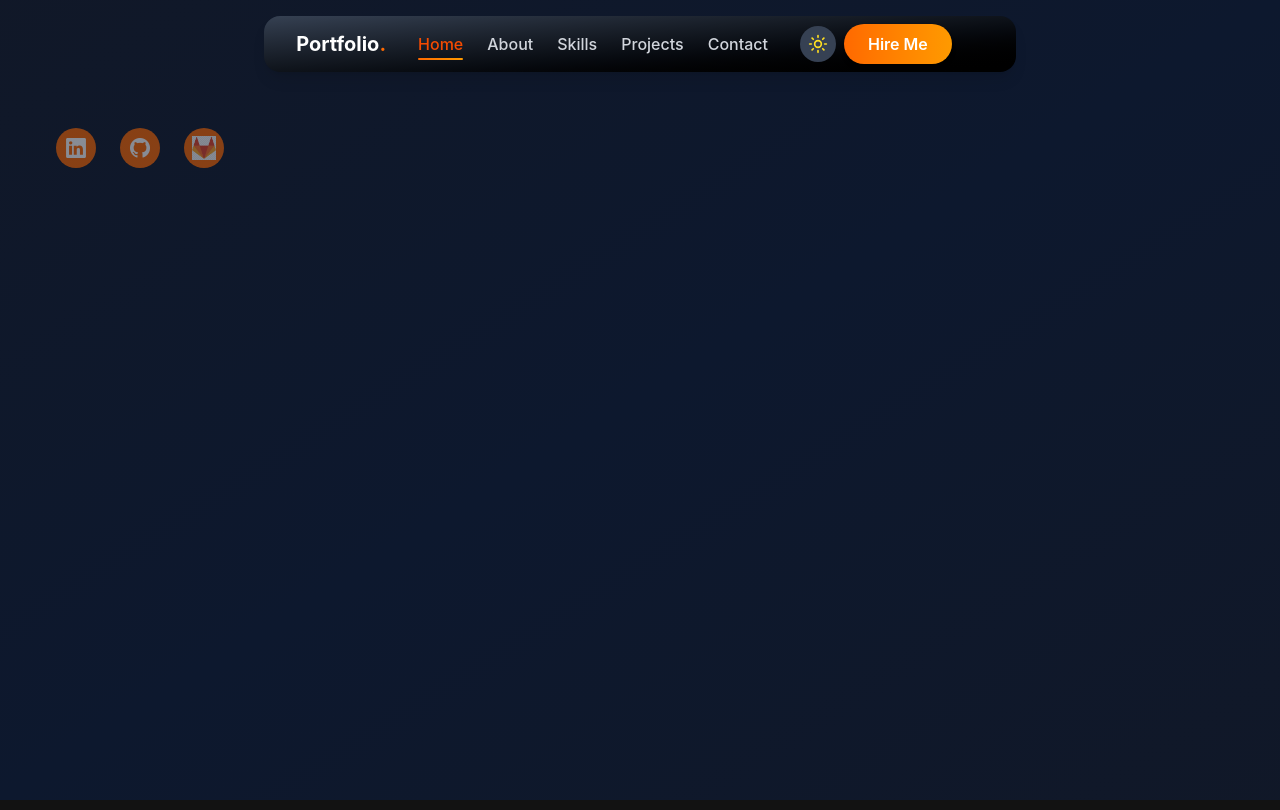
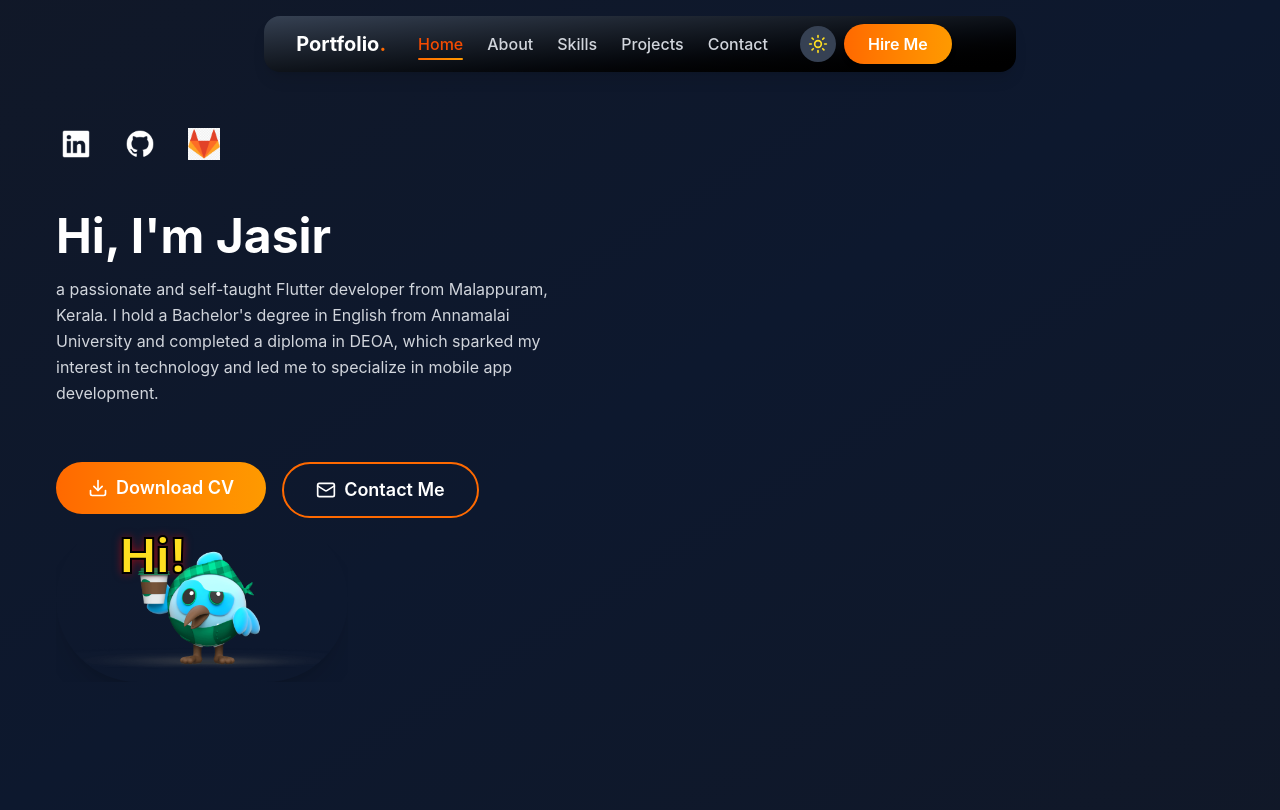
Before and after one commit to jasirpk/React-Portfolio, a React (Vite) app: page / in a window 1280 px wide. Built offline with nearby package versions, Linux system fonts and the light colour scheme.

Commit message:
cd added

```diff
--- a/src/App.jsx
+++ b/src/App.jsx
@@ -19,6 +19,10 @@ const App = () => {
     document.documentElement.classList.add('dark');
   }, []);
 
+  useEffect(()=> {
+    AOS.refresh();
+  }, [darkMode]);
+
   const toggleDarkMode = () => {
     const newMode = !darkMode;
     setDarkMode(newMode);
--- a/src/components/Hero.jsx
+++ b/src/components/Hero.jsx
@@ -1,8 +1,12 @@
 import linkedin from '../assets/linkedin.png'
 import github from '../assets/github.png'
 import gitlab from '../assets/gitlab.png'
+import CV from '../assets/CV.pdf'
+import hero from '../assets/hero.png'
+import hi from '../assets/hi.jpg'
+import { DownloadIcon, Mail } from 'lucide-react'
 
-const Hero = ({darkMode}) => {
+const Hero = ({ darkMode }) => {
   const socialIcons = [
     { icon: linkedin, alt: 'linkedin' },
     { icon: github, alt: 'github' },
@@ -36,21 +40,81 @@ const Hero = ({darkMode}) => {
         <div className='container mx-auto flex px-4 sm:px-8 lg:px-14 py-12 lg:py-32 flex-col lg:flex-row items-center justify-between lg:mt-0 mt-14'>
           <div className='lg:w-1/2 w-full flex flex-col items-center lg:items-start text-center lg:text-left mb-12 lg:mb-0'>
             <div className='flex justify-center lg:justify-start gap-4 sm:gap-6 sm:mb-7 w-full'>
-            {socialIcons.map((social, index)=>(
+              {socialIcons.map((social, index) => (
                 <a
                   href='#'
                   target='_blank'
-                data-aos-delay={index * 100}
+                  data-aos-delay={`${400 + index * 100}`}
                   rel='noopener noreferrer'
-                className={`p-2 rounded-full ${theme.decorativeCircle}`}
+                  className='transform hover:scale-110 transition-transform duration-300'
                   aria-label={social.alt}
                 >
-                <img src={social.icon} alt={social.alt} className='w-6 h-6' />
+                  <img src={social.icon} alt={social.alt} className={`w-8 h-8 sm:w-10 object-contain ${darkMode ? '' : 'invert'}`} />
                 </a>
               ))}
 
             </div>
 
+            <div className='mt-6'>
+              <h1 className={`title-font text-3xl sm:text-4xl lg:text-5xl mb-4 font-bold ${theme.textPrimary}`}
+                data-aos='fade-up'
+                data-a0s-delay='500'>
+                Hi, I'm Jasir
+              </h1>
+              <p className={`mb-6 sm:mb-8 leading-relaxed max-w-md sm:max-w-lg ${theme.textSecondary}`}
+                data-aos='fade-up'
+                data-aos-delay='600'
+              >
+                a passionate and self-taught Flutter developer from Malappuram, Kerala. I hold a Bachelor's degree in English from Annamalai University and completed a diploma in DEOA, which sparked my interest in technology and led me to specialize in mobile app development.
+              </p>
+              {/* buttons */}
+              <div className='w-full pt-4 sm:pt-6'>
+                <div className='flex flex-col sm:flex-row justify-center lg:justify-start gap-3 sm:gap-4'
+                  data-aos='fade-up'
+                  data-aos-delay='700'
+                >
+                  <a href={CV} download className='w-full sm:w-auto'>
+                    <button className='w-full sm:w-auto inline-flex items-center justify-center text-white bg-linear-to-r from-orange-500 to-amber-500 border-0 py-3 px-6 sm:px-8 hover:shadow-[0_0_40px_rgb(255,165,0,0.7)] rounded-full text-base sm:text-lg font-semibold transition-all duration-300 transform'>
+                      <DownloadIcon className='w-4 h-4 sm:h-5 sm:w-5 mr-2' /> Download CV
+                    </button>
+                  </a>
+                  <a href='#contact' className='w-full sm:w-auto'>
+                    <button className={`w-full sm:w-auto inline-flex items-center justify-center ${theme.buttonSecondary} py-3 px-6 sm:px-8 rounded-full text-base sm:text-lg font-semibold transition-colors duration-300`}>
+                      <Mail className='w-4 h-4 sm:w-5 sm:h-5 mr-2' />
+                      Contact Me
+                    </button>
+                  </a>
+                </div>
+
+              </div>
+            </div>
+            {/* image */}
+
+            <div
+              className='lg:w-1/2 w-full max-w-md lg:max-w-lg mt-8 lg:mt-0 flex justify-center'
+              data-aos='fade-up'
+              data-aos-delay='400'
+            >
+              <div className='relative w-4/5 sm:w-3/4 lg:w-full overflow-hidden'>
+                <img
+                  src={hero}
+                  alt='hero image'
+                  className='relative z-10 w-full max-w-xs sm:max-w-md rounded-full object-cover shadow-xl'
+                />
+              </div>
+              <div
+                className='absolute top-4 sm:top-4 left-15 sm:left-16
+  text-3xl sm:text-5xl font-extrabold
+  text-yellow-300
+  animate-bounce z-20'
+                style={{
+                  WebkitTextStroke: '2px black',
+                  textShadow: '0 0 10px rgba(255,0,0,0.6)'
+                }}
+              >
+                Hi!
+              </div>
+            </div>
           </div>
 
         </div>
```
Also changed, not shown: src/assets/hero.png (renamed from src/assets/my_flutter_avatar.png), 1 other file (tests, documents, lock files or other folders). Lines whose indentation alone changed are shown as unchanged.
